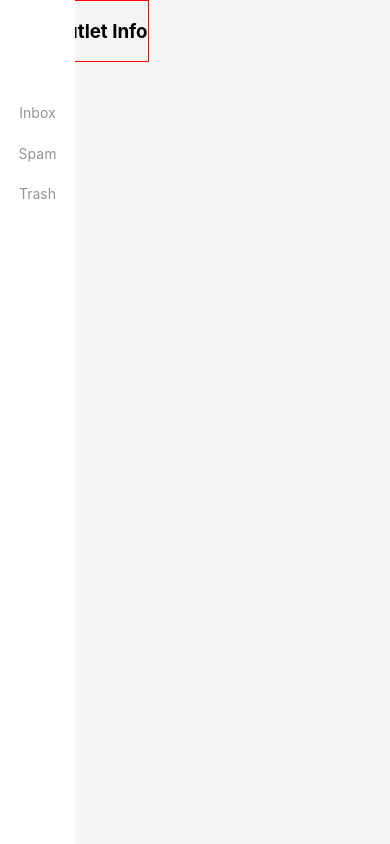
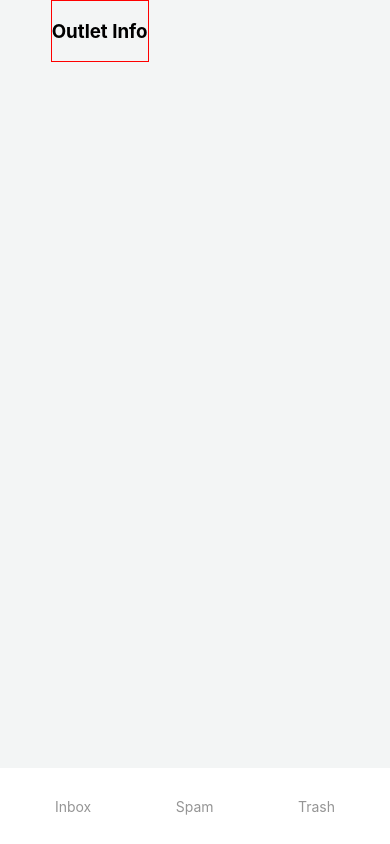
Before and after one commit to pratham2002/mail-box, a React (Create React App) app: page / in a window 390 px wide. Built offline with nearby package versions, Linux system fonts and the light colour scheme.

Commit message:
made side bar responsive

```diff
--- a/src/App.css
+++ b/src/App.css
@@ -5,6 +5,7 @@
   --nav-color-light: #959595;
   --nav-hover-light: #ff5c5c;
 }
+
 * {
   background-color: var(--background-color-light);
   box-sizing: border-box;
@@ -14,7 +15,7 @@
   text-align: center;
   background-color: var(--white);
   position: fixed;
-  padding-block: 90px;
+  padding: 90px 0;
   width: max(13%, 75px);
   min-height: 100vh;
   z-index: 1;
@@ -39,3 +40,22 @@
   font-weight: 500;
   transform: translateX(4px);
 }
+
+@media (max-width: 550px) {
+  .sideNav {
+    min-height: 0;
+    display: flex;
+    justify-content: space-evenly;
+    padding: 0;
+    bottom: 0;
+    min-width: 100%;
+    z-index: 1;
+  }
+  .nav-link:hover,
+  .nav-link:focus,
+  .active {
+    color: var(--nav-hover-light);
+    font-weight: 500;
+    transform: translateY(-4px);
+  }
+}
--- a/src/pages/Mail.jsx
+++ b/src/pages/Mail.jsx
@@ -18,14 +18,13 @@ export default function Mail() {
       <div
         style={{
           left: "13%",
-          position: "fixed",
+          position: "absolute",
           border: "1px solid red",
           maxWidth: "80%",
           margin: "auto",
         }}
       >
         <h3>Outlet Info</h3>
-
         <Outlet />
       </div>
     </div>
```
